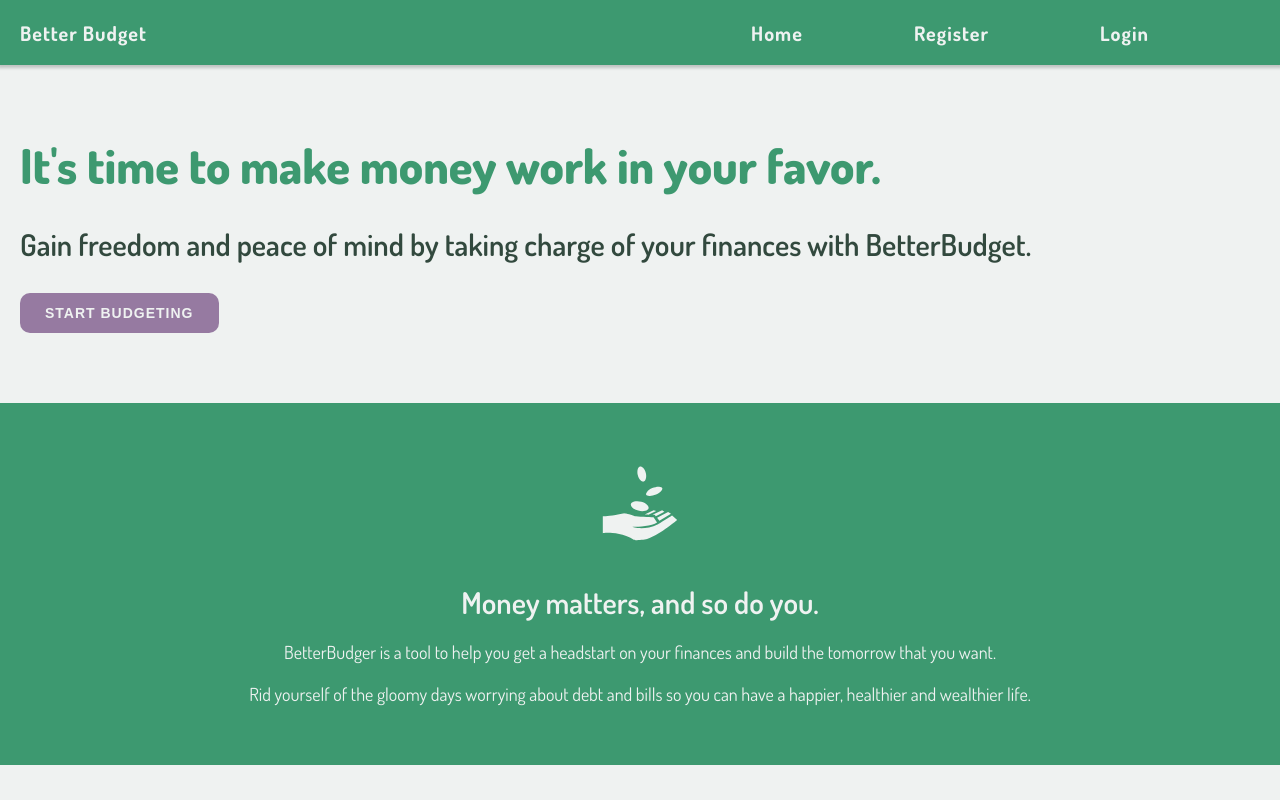
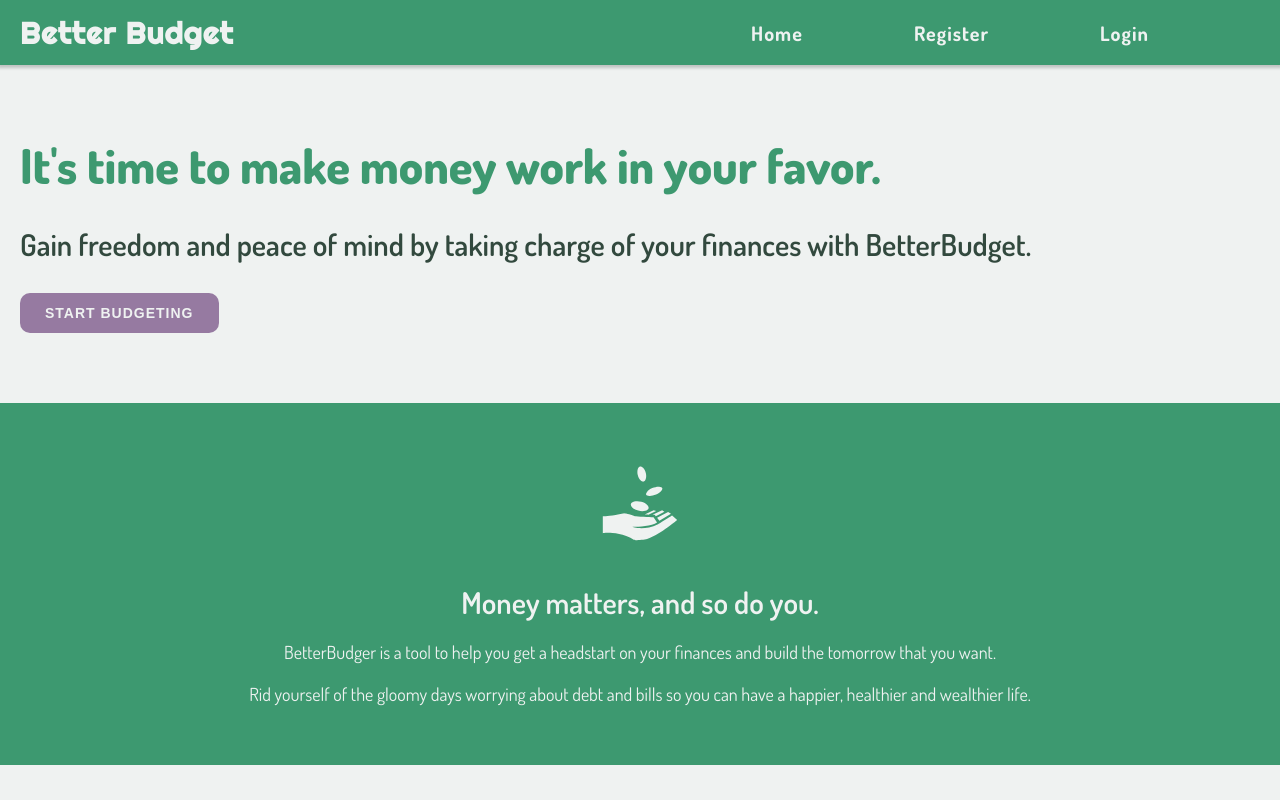
Before and after one commit to JohnSebastian3/better-budget, a React (Create React App) app in the folder client/: page / in a window 1280 px wide. Shown: the top 800 px of the page. Built offline with nearby package versions, Linux system fonts and the light colour scheme; no server answers; a web font is replaced by a local one.

Commit message:
Modify containers

```diff
--- a/client/src/components/NavBar/NavBar/NavBar.tsx
+++ b/client/src/components/NavBar/NavBar/NavBar.tsx
@@ -2,11 +2,15 @@ import React from "react";
 import { Link } from "react-router-dom";
 import MobileNav from "../MobileNav/MobileNav";
 import Nav from "../Nav/Nav";
-import classes from "./NavBar.module.css";
+import style from "./NavBar.module.css";
 export default function NavBar() {
   return (
-    <div className={classes['nav-container']}>
-      <Link to={'/'} className={classes['nav-container__logo']}><span >Better Budget</span></Link>
+    <div className={style["nav-container"]}>
+      <div className={style['nav-container__logo-container']}>
+        <Link to={"/"} className={style["logo"]}>
+          <span>Better Budget</span>
+        </Link>
+      </div>
       <MobileNav />
       <Nav />
     </div>
```
